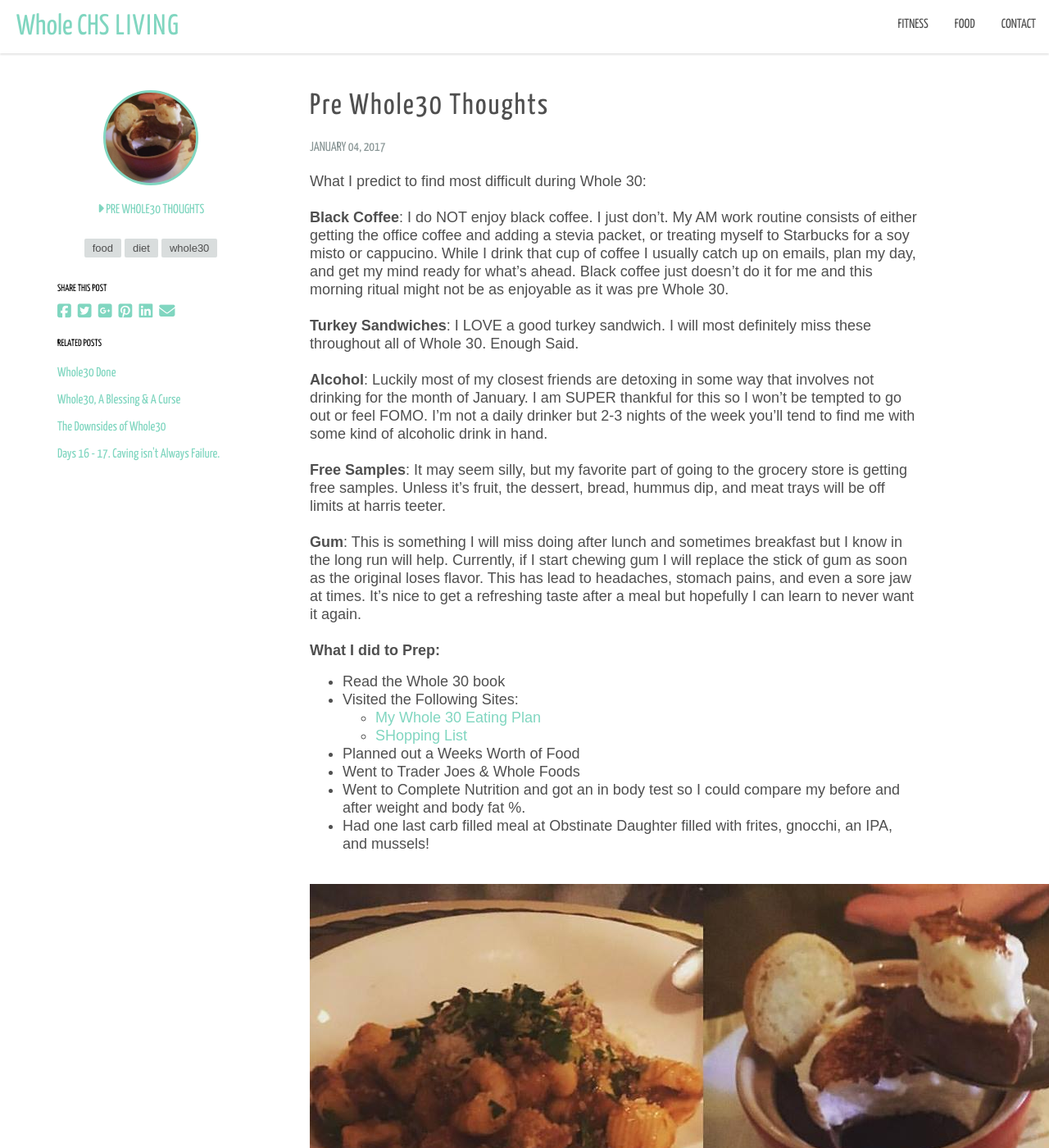
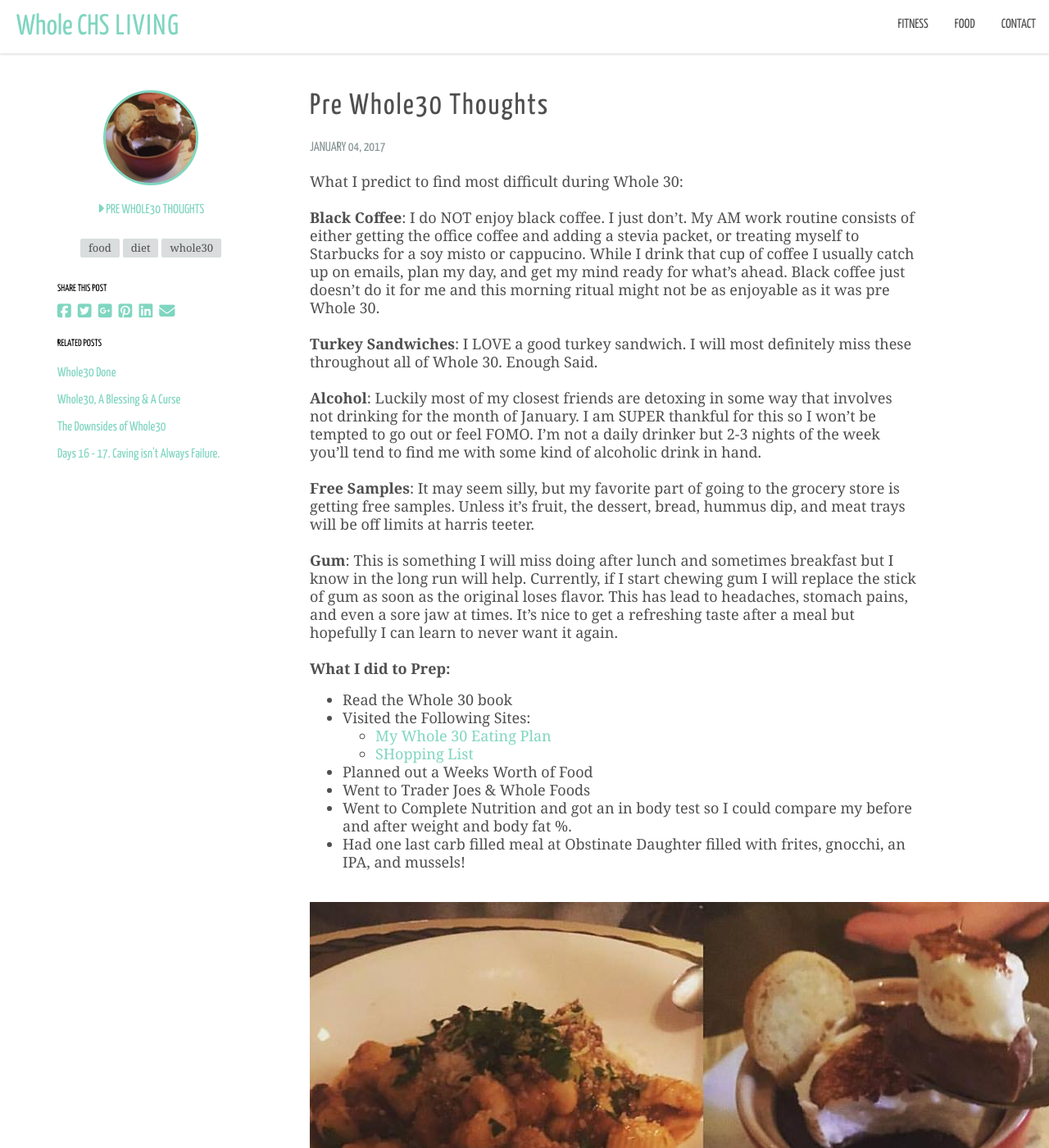
Before and after one commit to dmarooney1105/wholechsliving, a Jekyll site: the page built from _posts/2017-01-04-pre-whole30-thoughts.md, in a window 1280 px wide and 1400 px high. Shown: the whole window at 82% size. Built offline with Jekyll 4.4.1, drawn with Linux system fonts in a browser that asks for light colours; nearby versions of some CDN libraries; some web fonts are replaced.

Commit message:
Updated '_sass/settings/_typography.scss' via CloudCannon

```diff
--- a/_sass/settings/_typography.scss
+++ b/_sass/settings/_typography.scss
@@ -5,7 +5,7 @@
 // font-family: 'Roboto Condensed', sans-serif;
 $primary-font: 'Yanone Kaffeesatz', sans-serif;
 $secondary-font: 'Lora', serif;
-$body-font:'Source Sans Pro', sans-serif;
+$body-font: 'Georgia', serif;
 
 
 h1.canon {
```
